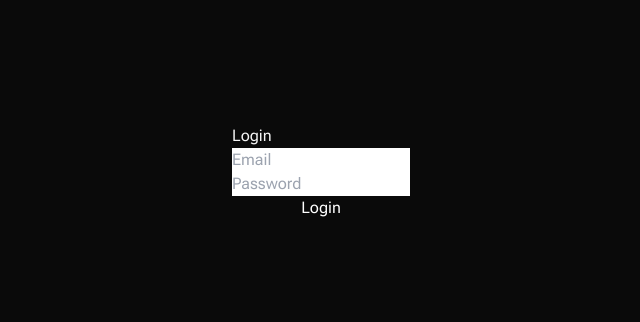
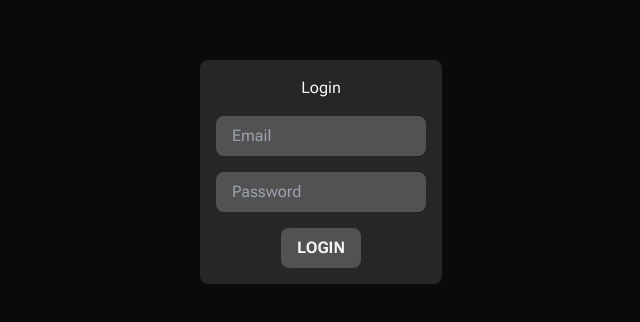
Before and after one commit to Tamicktom/yugioh-deck-builder, a Next.js app: page /login in a window 1280 px wide. Shown: the part 228-550 px from the top of the page, without its empty margins (319-959 px from the left). Built offline with nearby package versions, Linux system fonts and the light colour scheme.

Commit message:
update login screen

```diff
--- a/src/app/login/page.tsx
+++ b/src/app/login/page.tsx
@@ -3,8 +3,8 @@ import LoginForm from "@/components/LoginForm";
 export default function Login() {
 
   return (
-    <div className="flex justify-center items-center flex-col min-h-screen">
-      <div>
+    <div className="flex flex-col items-center justify-center min-h-screen bg-neutral-950">
+      <div className="flex flex-col items-center justify-center gap-4 p-4 rounded-lg bg-neutral-800">
         <h1>Login</h1>
 
         <LoginForm />
--- a/src/components/LoginForm/index.tsx
+++ b/src/components/LoginForm/index.tsx
@@ -21,10 +21,10 @@ export default function LoginForm() {
   }
 
   return (
-    <form action={tryLogin} className="flex flex-col justify-center items-center text-black">
-      <input type="text" name="email" id="email" placeholder="Email" />
-      <input type="password" name="password" id="password" placeholder="Password" />
-      <button type="submit" className="text-white">Login</button>
+    <form action={tryLogin} className="flex flex-col items-center justify-center gap-4">
+      <input className="px-4 py-2 rounded-lg outline-none bg-neutral-600 text-neutral-100" type="text" name="email" id="email" placeholder="Email" />
+      <input className="px-4 py-2 rounded-lg outline-none bg-neutral-600 text-neutral-100" type="password" name="password" id="password" placeholder="Password" />
+      <button type="submit" className="px-4 py-2 font-bold uppercase rounded-lg text-neutral-100 bg-neutral-600 hover:bg-neutral-500">Login</button>
     </form>
   );
 }
```
